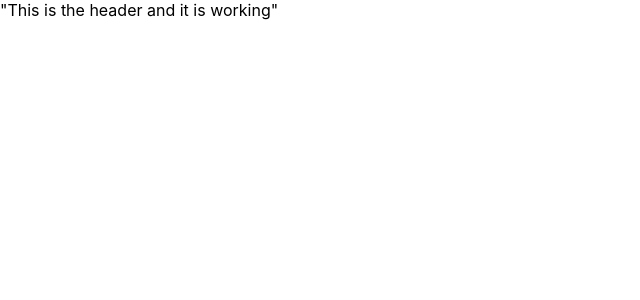
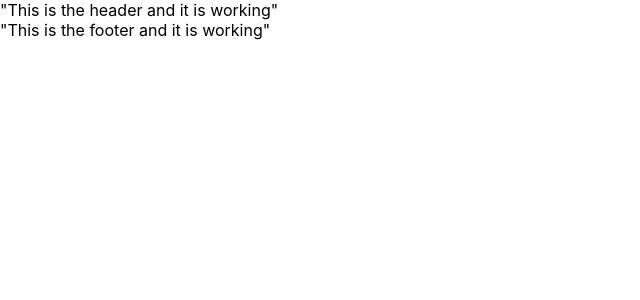
Before and after one commit to jeanettepayne/beauty-krewe-react-project, a React (Create React App) app in the folder bk-front-end/beauty-krewe/: page / in a window 1280 px wide. Shown: the top 300 px of the page, without its empty margins (0-640 px from the left). Built offline with nearby package versions, Linux system fonts and the light colour scheme.

Commit message:
added Footer component

```diff
--- /dev/null
+++ b/bk-front-end/beauty-krewe/src/Footer.js
@@ -0,0 +1,11 @@
+import React from 'react';
+
+class Footer extends React.Component {
+    render() {
+        return <div>
+            "This is the footer and it is working"
+        </div>
+    }
+}
+
+export default Footer;
--- a/bk-front-end/beauty-krewe/src/index.js
+++ b/bk-front-end/beauty-krewe/src/index.js
@@ -4,11 +4,13 @@ import './index.css';
 import App from './App';
 import reportWebVitals from './reportWebVitals';
 import Header from './Header';
+import Footer from './Footer';
 
 ReactDOM.render(
   <React.StrictMode>
     {/* <App /> */}
     <Header />
+    <Footer />
   </React.StrictMode>,
   document.getElementById('root')
 );
```
